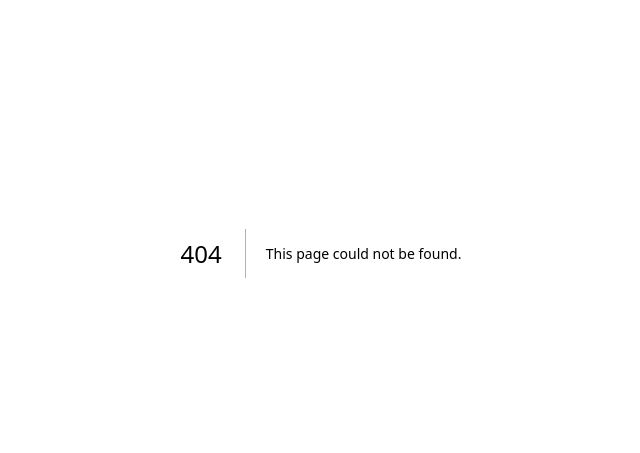
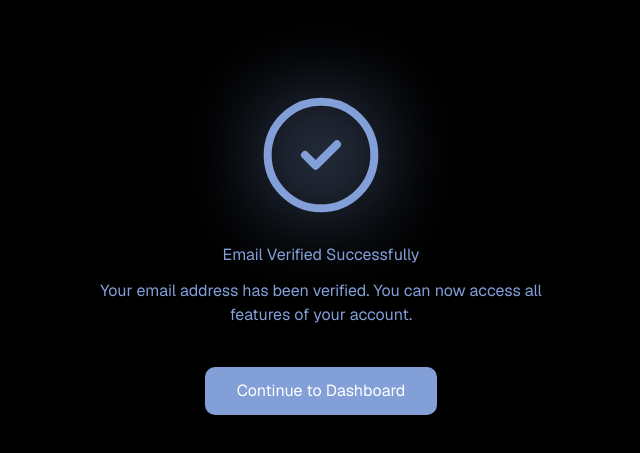
Before and after one commit to VencentDev/DevMatch, a Next.js app in the folder frontend/: page /email-verified in a window 1280 px wide. Before the commit this address had no page. Shown: the part 147-600 px from the top of the page, without its empty margins (319-959 px from the left). Built offline with nearby package versions, Linux system fonts and the light colour scheme.

Commit message:
email verified UI

```diff
--- /dev/null
+++ b/frontend/src/app/email-verified/page.tsx
@@ -0,0 +1,35 @@
+import { CheckCircle2 } from "lucide-react";
+
+export default function App() {
+  return (
+    <div className="min-h-screen flex items-center justify-center bg-black p-4">
+      <div className="flex flex-col items-center gap-6 max-w-md text-center">
+        {/* Large Check Circle Icon */}
+        <div className="relative">
+          <CheckCircle2
+            className="w-32 h-32"
+            strokeWidth={1.5}
+            style={{ color: 'oklch(0.704 0.089 263.902)' }}
+          />
+          {/* Subtle glow effect */}
+          <div className="absolute inset-0 blur-2xl opacity-30" style={{ backgroundColor: 'oklch(0.704 0.089 263.902)' }} />
+        </div>
+
+        {/* Success Message */}
+        <div className="space-y-3">
+          <h1 style={{ color: 'oklch(0.704 0.089 263.902)' }}>
+            Email Verified Successfully
+          </h1>
+          <p style={{ color: 'oklch(0.704 0.089 263.902)' }}>
+            Your email address has been verified. You can now access all features of your account.
+          </p>
+        </div>
+
+        {/* Optional Action Button */}
+        <button className="mt-4 px-8 py-3 text-white rounded-lg hover:opacity-90 transition-opacity" style={{ backgroundColor: 'oklch(0.704 0.089 263.902)' }}>
+          Continue to Dashboard
+        </button>
+      </div>
+    </div>
+  );
+}
```
